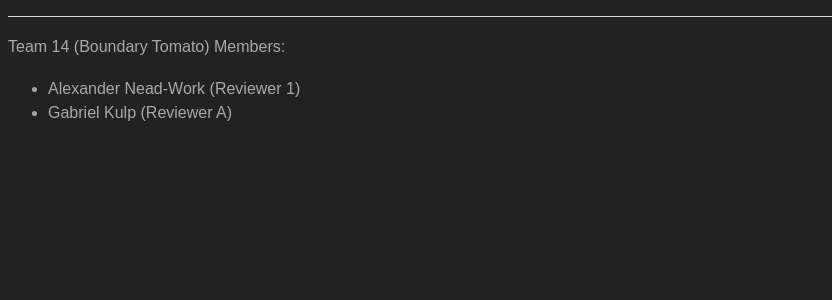
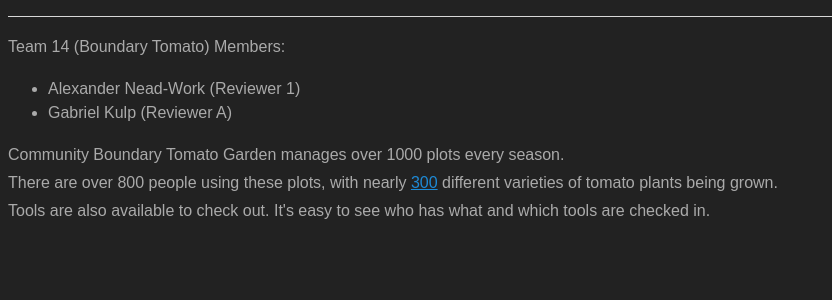
Before and after one commit to gabrielkulp/community-garden, a Flask app: page / in a window 1280 px wide. Shown: the part 170-470 px from the top of the page, without its empty margins (0-832 px from the left). Run offline with Flask 2, Linux system fonts and the light colour scheme.

Commit message:
Added project description to home page

```diff
--- a/garden/templates/index.html
+++ b/garden/templates/index.html
@@ -13,4 +13,14 @@
 		<li>Alexander Nead-Work (Reviewer 1)</li>
 		<li>Gabriel Kulp (Reviewer A)</li>
 	</ul>
+	<p>
+		Community Boundary Tomato Garden manages over 1000 plots every season.
+		<br>
+		There are over 800 people using these plots, with nearly
+		<a href="https://njaes.rutgers.edu/tomato-varieties/">300</a> different
+		varieties of tomato plants being grown.
+		<br>
+		Tools are also available to check out. It's easy
+		to see who has what and which tools are checked in.
+	</p>
 {% endblock %}
```
